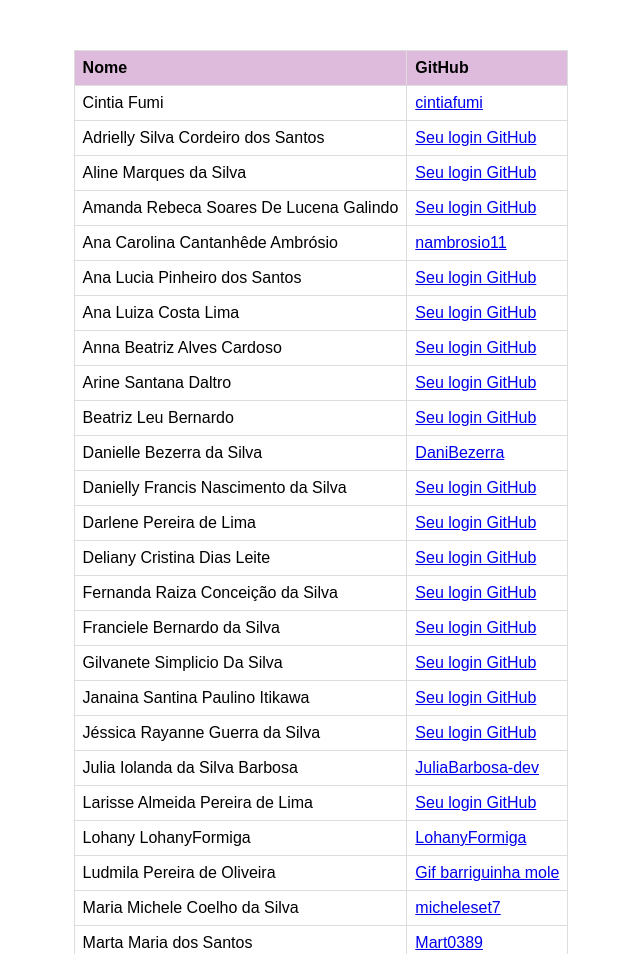
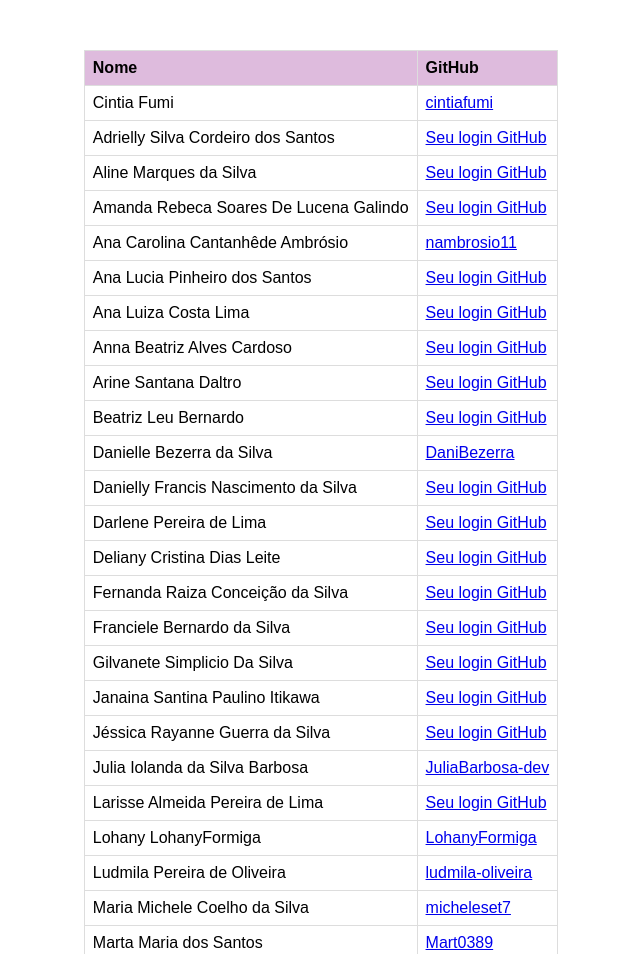
Before and after one commit to reprograma/On8-git-github, a plain HTML site: page aula/index.html in a window 1280 px wide. Shown: the top 954 px of the page, without its empty margins (319-959 px from the left). Drawn offline with Linux system fonts and the light colour scheme.

Commit message:
feat(link): Adição do link do Github

```diff
--- a/aula/index.html
+++ b/aula/index.html
@@ -221,8 +221,8 @@
         <tr>
           <td>Ludmila Pereira de Oliveira</td>
           <td>
-            <a href="https://media.tenor.com/images/142f741c2cfbf3ef46ac7dae92afb06d/tenor.gif" target="_blank">
-              Gif barriguinha mole
+            <a href="https://github.com/Ludmila-Oliveira" target="_blank">
+              ludmila-oliveira
             </a>
           </td>
         </tr>
```
